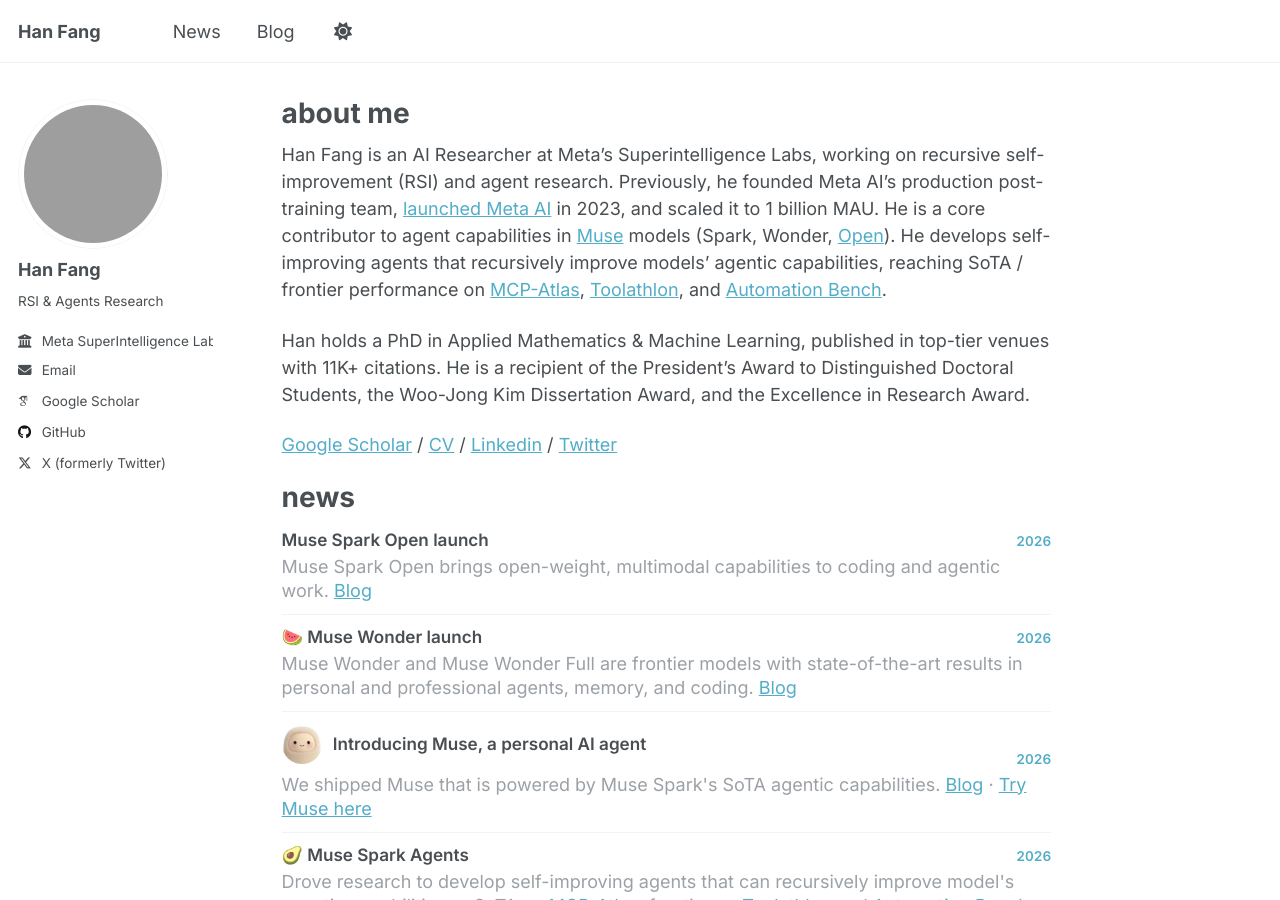
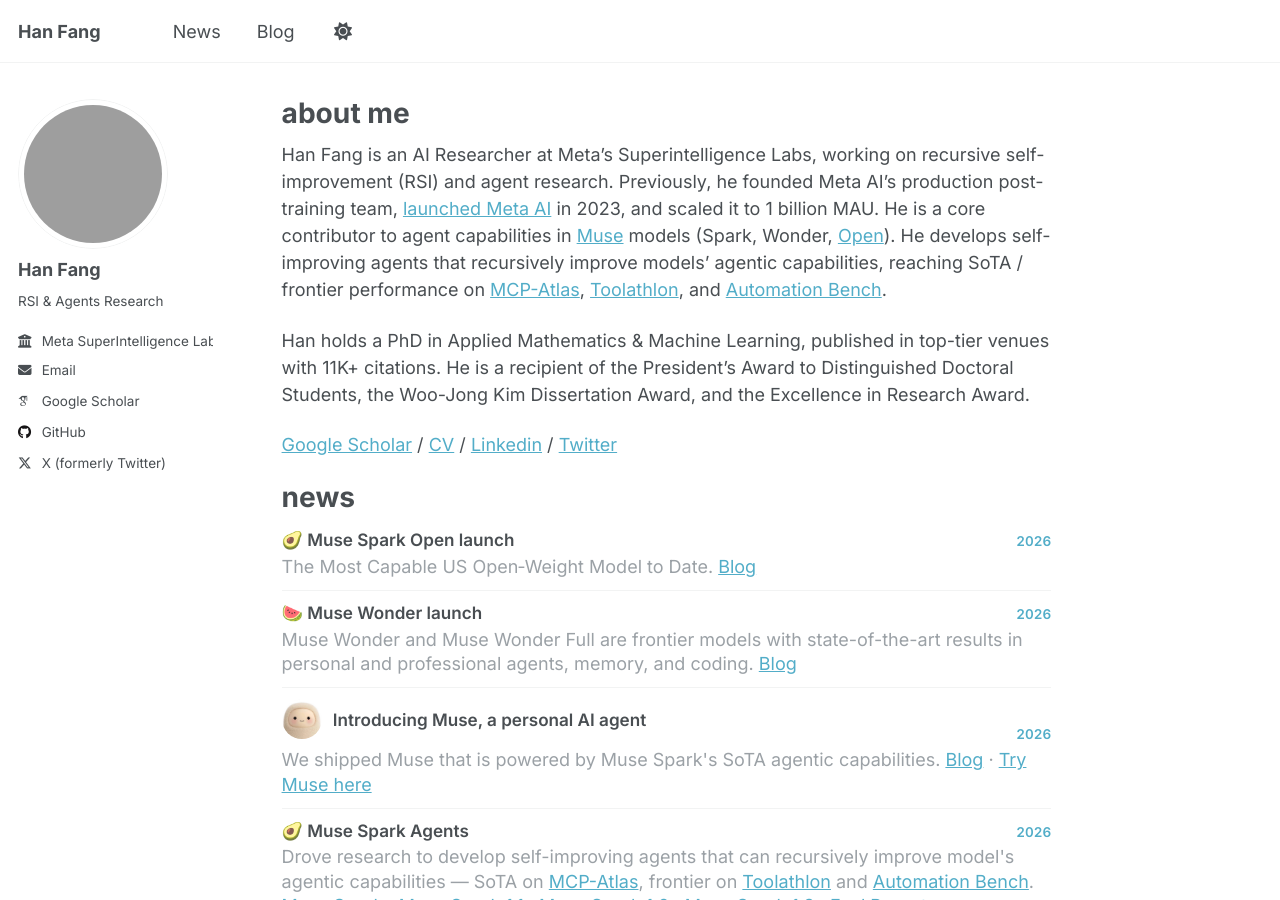
Before and after one commit to hanfang/hanfang.github.io, a Jekyll site: the page built from _pages/about.md, in a window 1280 px wide and 900 px high. Built offline with Jekyll 4.4.1, drawn with Linux system fonts in a browser that asks for light colours; some web fonts are replaced.

Commit message:
Update Muse Spark Open news headline

```diff
--- a/_pages/about.md
+++ b/_pages/about.md
@@ -21,10 +21,10 @@
 
 <div class="news-item">
   <div class="news-item__head">
-    <h3 class="news-item__title">Muse Spark Open launch</h3>
+    <h3 class="news-item__title">🥑 Muse Spark Open launch</h3>
     <span class="news-item__year">2026</span>
   </div>
-  <p class="news-item__desc">Muse Spark Open brings open-weight, multimodal capabilities to coding and agentic work. <a href="https://research.meta.ai/blog/muse-spark-open">Blog</a></p>
+  <p class="news-item__desc">The Most Capable US Open‑Weight Model to Date. <a href="https://research.meta.ai/blog/muse-spark-open">Blog</a></p>
 </div>
 
 <div class="news-item">
```
Also changed, not shown: _pages/news.md (+2 -2 lines).
